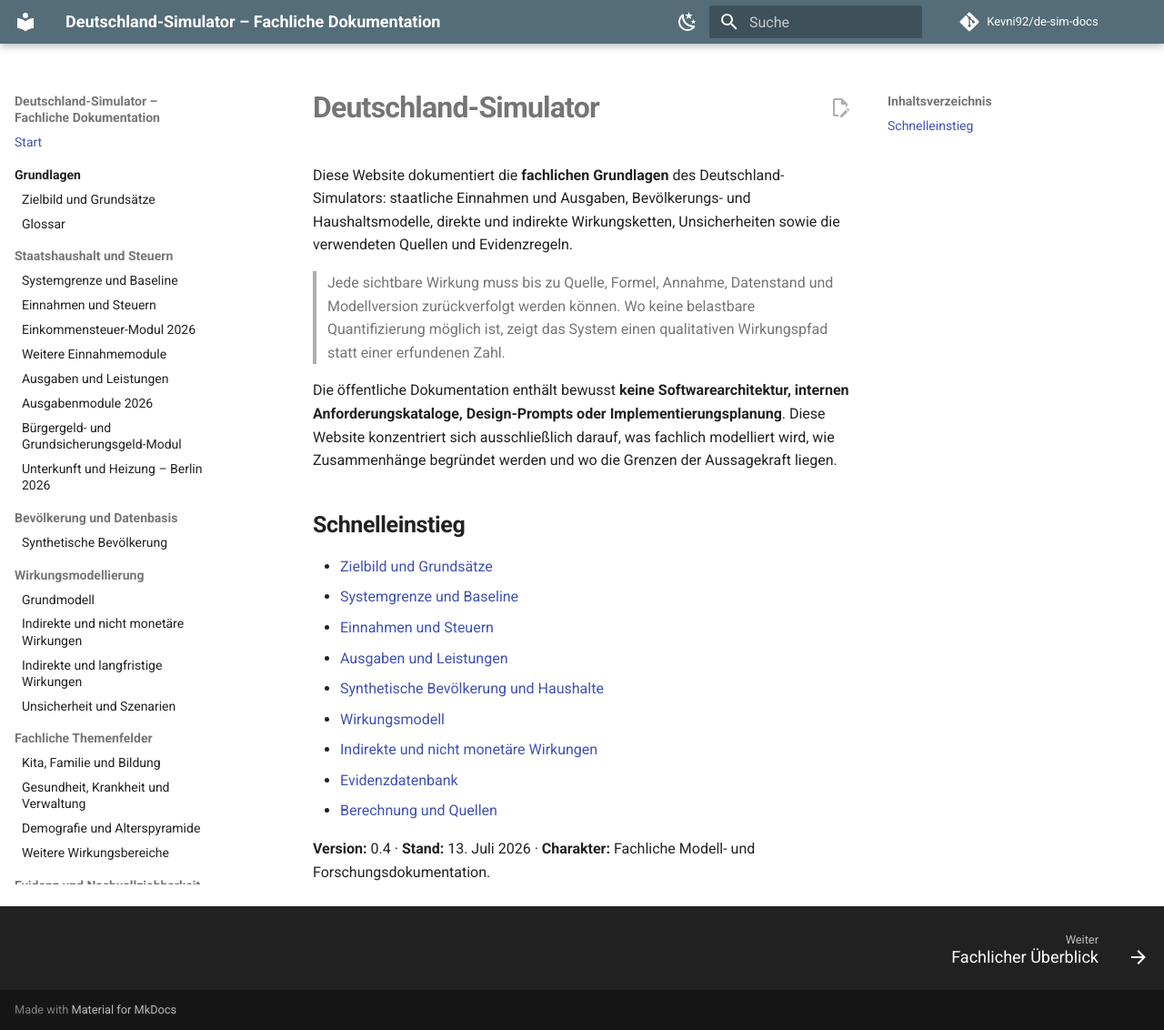
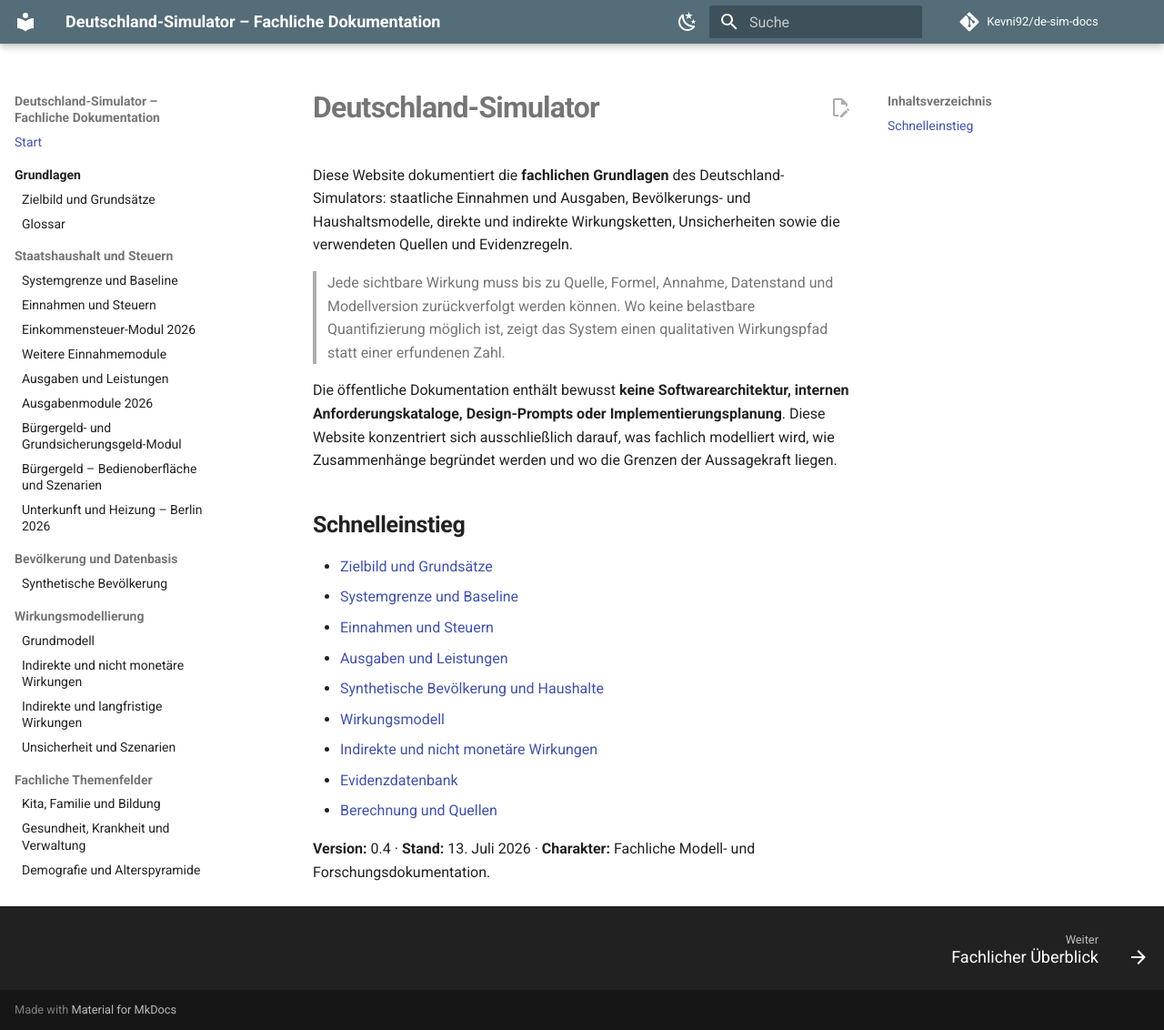
Before and after one commit to Kevni92/de-sim-docs, an MkDocs documentation site: the page built from docs/index.md, in a window 1280 px wide and 1132 px high. Shown: the whole window at 91% size. Built offline with MkDocs 1.6.1 and Material for MkDocs 9.7.7, drawn with Linux system fonts in a browser that asks for light colours; comment, search, counter and statistics services are not loaded.

Commit message:
docs: verlinke Bürgergeld-Bedienoberfläche

```diff
--- a/mkdocs.yml
+++ b/mkdocs.yml
@@ -75,6 +75,7 @@ nav:
       - Ausgaben und Leistungen: 02-fiskal/ausgaben-und-leistungen.md
       - Ausgabenmodule 2026: 02-fiskal/ausgabenmodule.md
       - Bürgergeld- und Grundsicherungsgeld-Modul: 02-fiskal/buergergeld-modul.md
+      - Bürgergeld – Bedienoberfläche und Szenarien: 02-fiskal/buergergeld-bedienoberflaeche.md
       - Unterkunft und Heizung – Berlin 2026: 02-fiskal/kdu-berlin-2026.md
   - Bevölkerung und Datenbasis:
       - Synthetische Bevölkerung: 03-daten/synthetische-bevoelkerung.md
```
